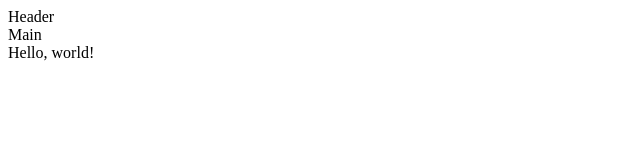
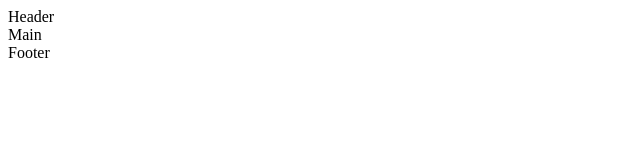
Before and after one commit to loplicat/my-project, a plain HTML site: page index.html in a window 1280 px wide. Shown: the full height of the page, 0-640 px from the left. Drawn offline with Linux system fonts and the light colour scheme.

Commit message:
add footer

```diff
--- a/index.html
+++ b/index.html
@@ -8,6 +8,6 @@
 <body>
   <header>Header</header>
   <main>Main</main>
-  <footer>Hello, world!</footer>
+  <footer>Footer</footer>
 </body>
 </html>
```
